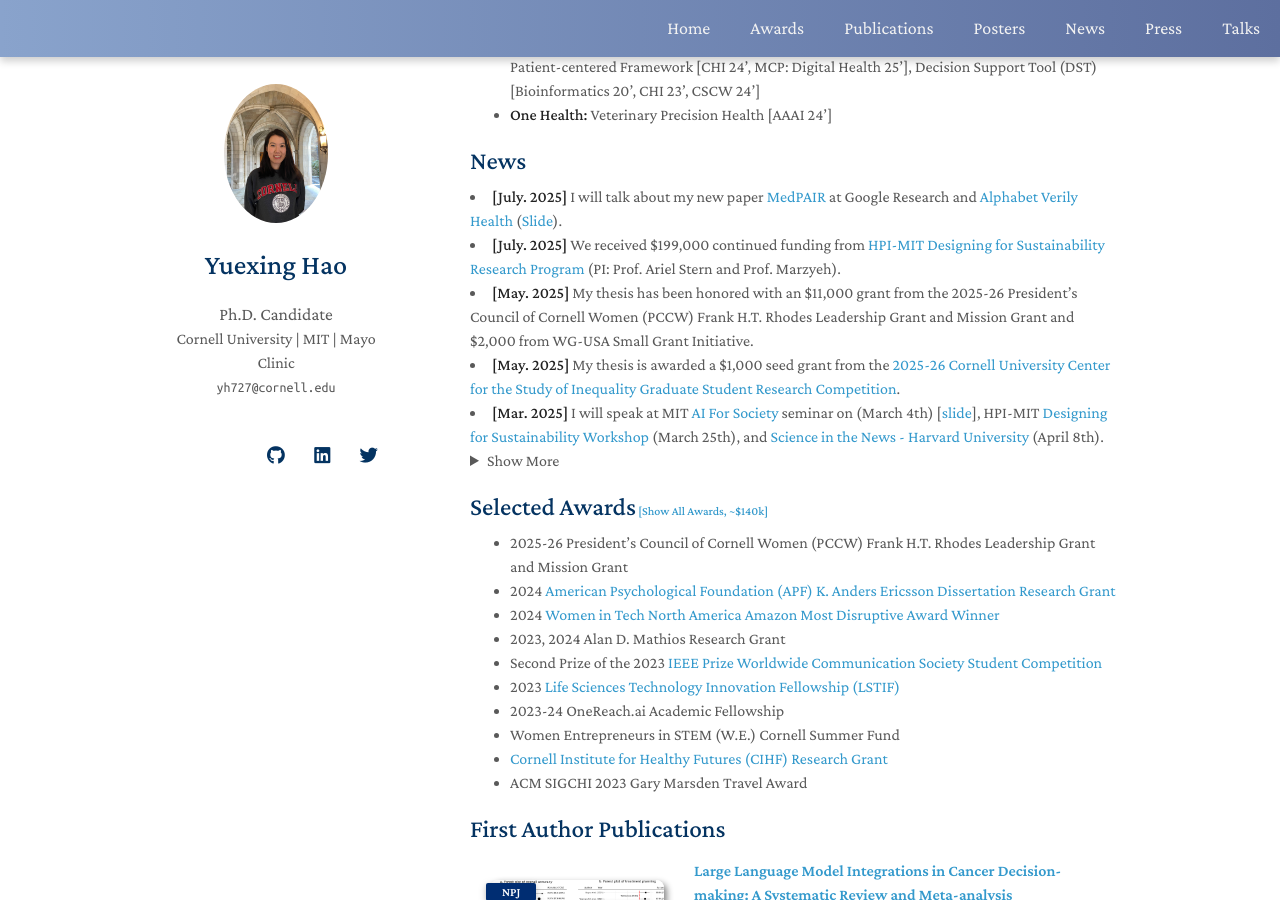
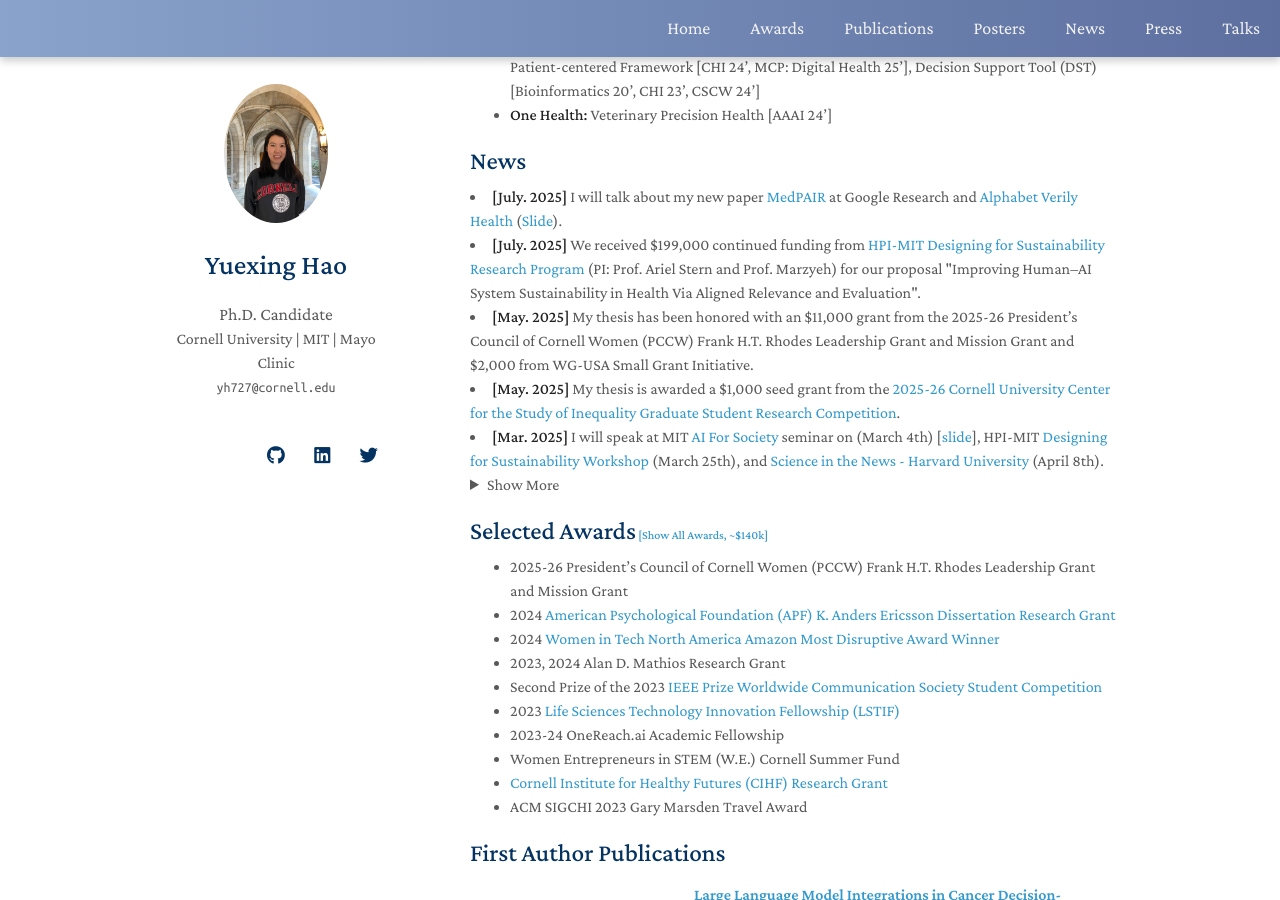
Before and after one commit to YuexingHao/Yuexing-Hao, a Jekyll site: the page built from index.md, in a window 1280 px wide and 900 px high, scrolled down 444 px. Built offline with Jekyll 4.4.1, drawn with Linux system fonts in a browser that asks for light colours; nearby versions of some CDN libraries; a style sheet for code colours, icons or effects is not loaded; our own code applies the rules of GitHub Pages for plain Markdown files.

Commit message:
Update news.md

```diff
--- a/_includes/news.md
+++ b/_includes/news.md
@@ -1,7 +1,7 @@
 <h2 id="news" style="margin: 20px 0px 10px;">News</h2>
 
 <li><strong>[July. 2025]</strong> I will talk about my new paper <a href="https://medpair.csail.mit.edu/">MedPAIR</a> at Google Research and <a href="https://verily.com/">Alphabet Verily Health</a> (<a href="https://yuexinghao.github.io/Yuexing-Hao/assets/files/MedPAIR%20Presentation.pdf">Slide</a>).</li>
-<li><strong>[July. 2025]</strong> We received $199,000 continued funding from <a href="https://design.mit.edu/applications/application/2025-26-designing-for-sustainability-mit-hpi-research-program">HPI-MIT Designing for Sustainability Research Program</a> (PI: Prof. Ariel Stern and Prof. Marzyeh).</li>
+<li><strong>[July. 2025]</strong> We received $199,000 continued funding from <a href="https://design.mit.edu/applications/application/2025-26-designing-for-sustainability-mit-hpi-research-program">HPI-MIT Designing for Sustainability Research Program</a> (PI: Prof. Ariel Stern and Prof. Marzyeh) for our proposal "Improving Human–AI System Sustainability in Health Via Aligned Relevance and Evaluation".</li>
 <li><strong>[May. 2025]</strong> My thesis has been honored with an $11,000 grant from the 2025-26 President’s Council of Cornell Women (PCCW) Frank H.T. Rhodes Leadership Grant and Mission Grant and $2,000 from WG-USA Small Grant Initiative.</li>
 <li><strong>[May. 2025]</strong> My thesis is awarded a $1,000 seed grant from the <a href="https://yuexinghao.github.io/Yuexing-Hao/assets/files/CSI_Grant_1k.pdf">2025-26 Cornell University Center for the Study of Inequality Graduate Student Research Competition</a>.</li>
 <li><strong>[Mar. 2025]</strong> I will speak at MIT <a href="https://ai4society.mit.edu/">AI For Society</a> seminar on (March 4th) [<a href="https://yuexinghao.github.io/Yuexing-Hao/assets/files/Ai4Society_Talk_Mar_25.pdf">slide</a>], HPI-MIT <a href="https://design.mit.edu/events/spring-2025-hpi-mit-workshop?preview=1">Designing for Sustainability Workshop </a> (March 25th), and <a href="https://sites.harvard.edu/sitn/">Science in the News - Harvard University </a> (April 8th).</li>
```
